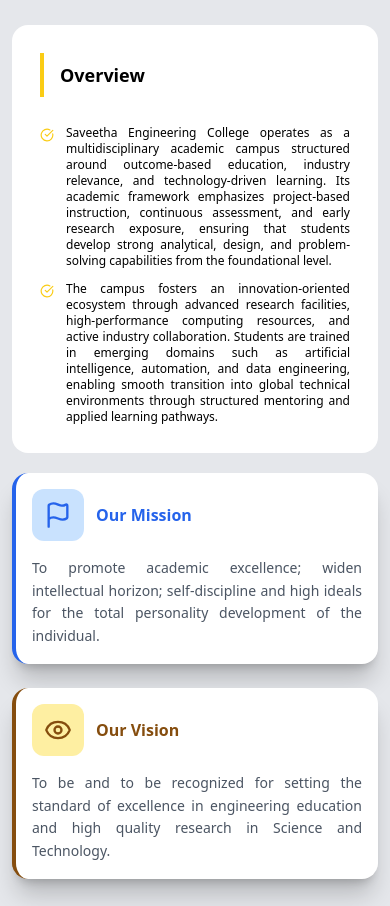
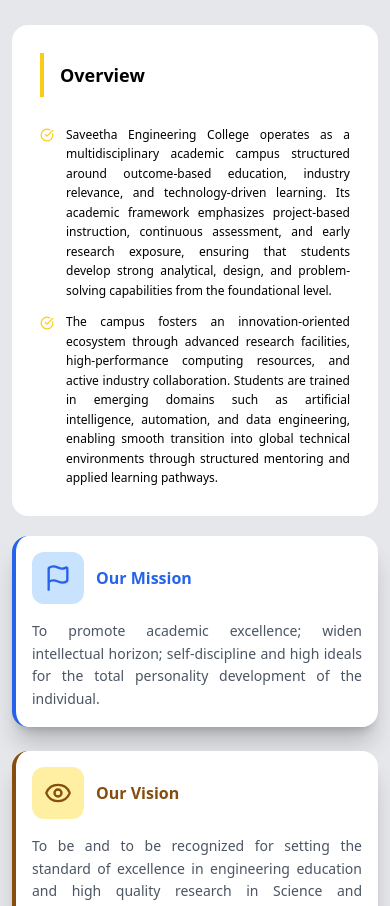
Before and after one commit to VISHWARAJ-G/ICICEFT, a React (Vite) app: page /institution in a window 390 px wide. Shown: the part 1420-2326 px from the top of the page. Built offline with nearby package versions, Linux system fonts and the light colour scheme.

Commit message:
Line Height Changed

```diff
--- a/src/components/AboutPage-Components/AboutDept.jsx
+++ b/src/components/AboutPage-Components/AboutDept.jsx
@@ -57,7 +57,7 @@
               <div className="font-bold xl:text-4xl sm:text-2xl text-lg">
                 About SCoFT
               </div>
-              <div className="md:text-base sm:text-sm text-xs">
+              <div className="md:text-base sm:text-sm text-xs leading-relaxed">
                 Established in 2020, the Saveetha Consortium for Future
                 Technologies (SCoFT) is a multidisciplinary academic consortium
                 formed to advance Industry 5.0 learning and research at Saveetha
--- a/src/components/AboutPage-Components/AboutSEC.jsx
+++ b/src/components/AboutPage-Components/AboutSEC.jsx
@@ -145,7 +145,7 @@
               <ul className="space-y-3">
                 {Overview.map((para) => {
                   return (
-                    <li className="flex items-start gap-3 md:text-base xs:text-sm text-xs ">
+                    <li className="flex items-start gap-3 md:text-base xs:text-sm text-xs leading-relaxed">
                       <CircleCheckBig
                         size={14}
                         className="text-yellow-400 mt-[3.5px] shrink-0"
```
